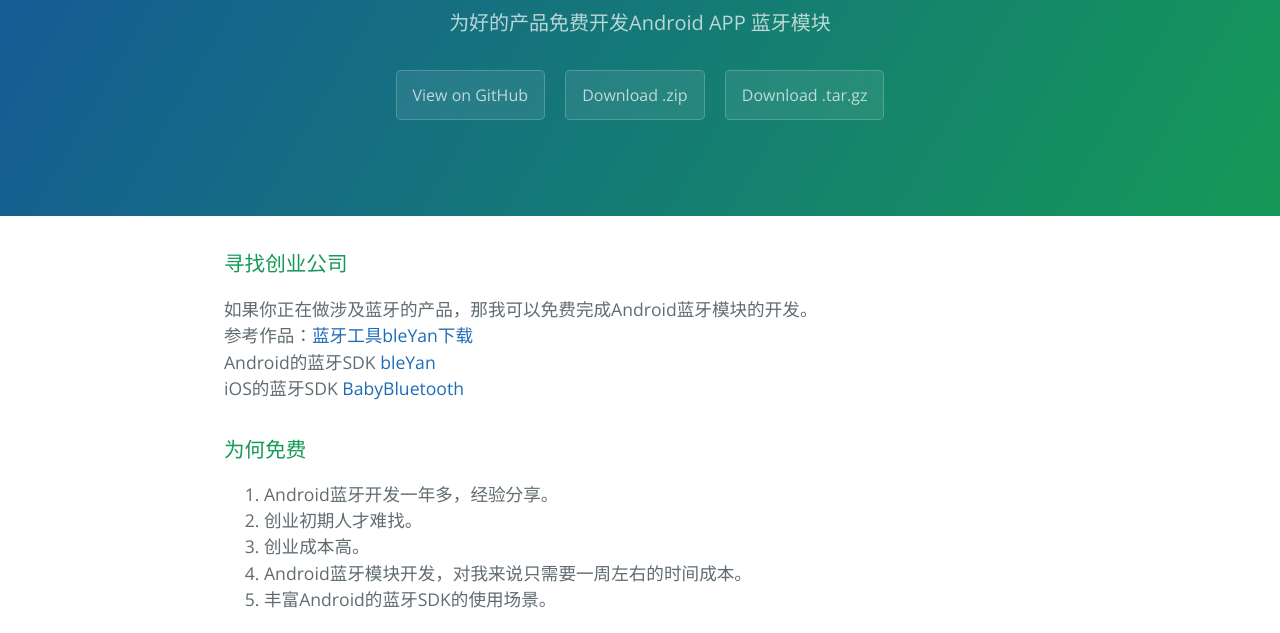
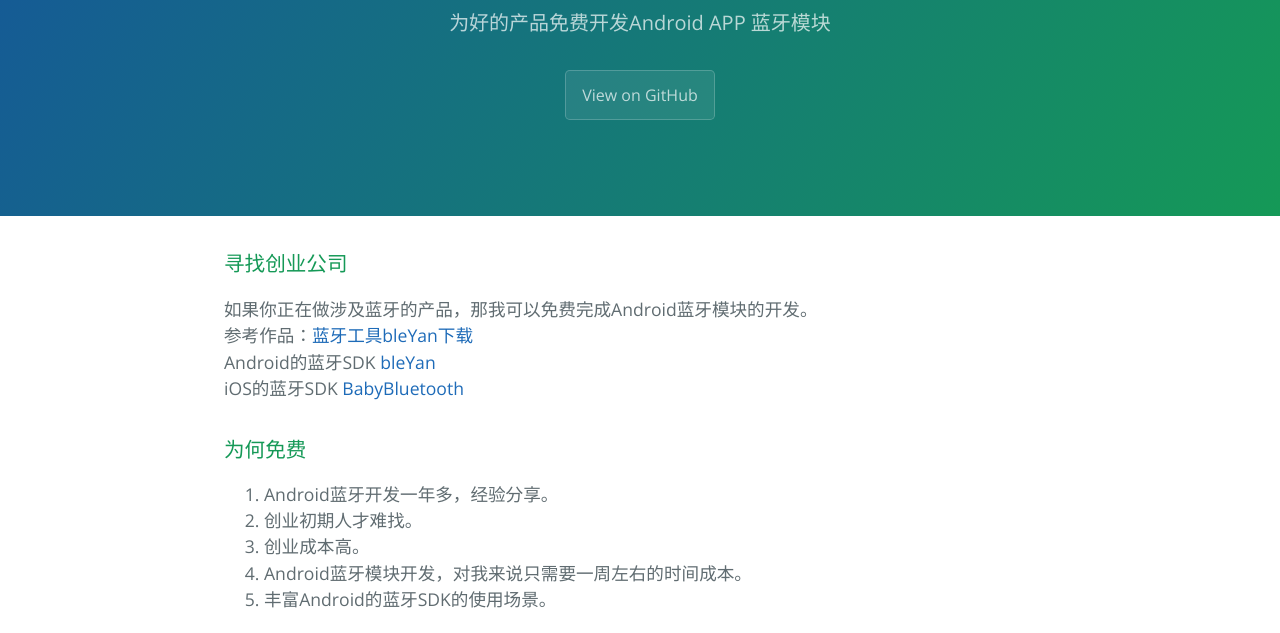
Before and after one commit to captain-miao/bleYan, a plain HTML site: page index.html in a window 1280 px wide. Shown: the part 167-800 px from the top of the page. Drawn offline with nearby package versions, Linux system fonts and the light colour scheme.

Commit message:
add CNAME

```diff
--- a/index.html
+++ b/index.html
@@ -14,8 +14,8 @@
       <h1 class="project-name">Android 蓝牙SDK</h1>
       <h2 class="project-tagline">为好的产品免费开发Android APP 蓝牙模块</h2>
       <a href="https://github.com/captain-miao/bleYan" class="btn">View on GitHub</a>
-      <a href="https://github.com/captain-miao/bleYan/zipball/master" class="btn">Download .zip</a>
-      <a href="https://github.com/captain-miao/bleYan/tarball/master" class="btn">Download .tar.gz</a>
+<!--       <a href="https://github.com/captain-miao/bleYan/zipball/master" class="btn">Download .zip</a>
+      <a href="https://github.com/captain-miao/bleYan/tarball/master" class="btn">Download .tar.gz</a> -->
     </section>
 
     <section class="main-content">
```
Also changed, not shown: 1 other file.
